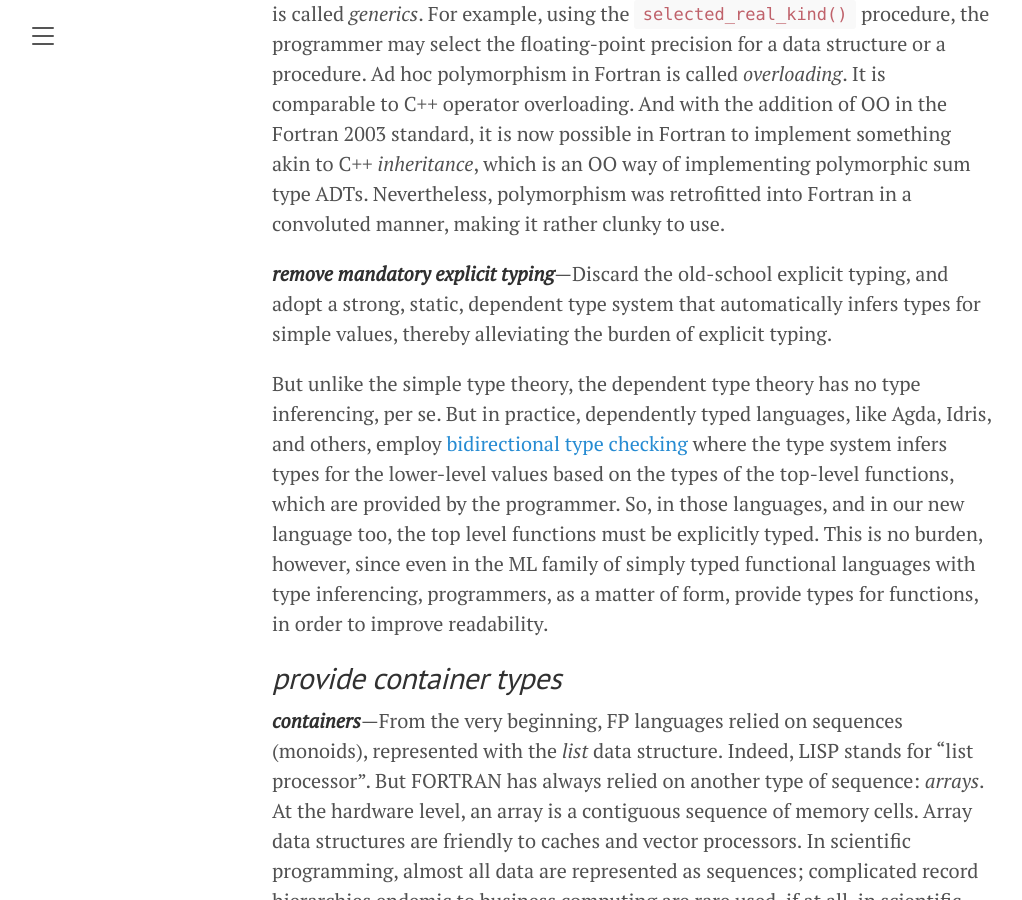
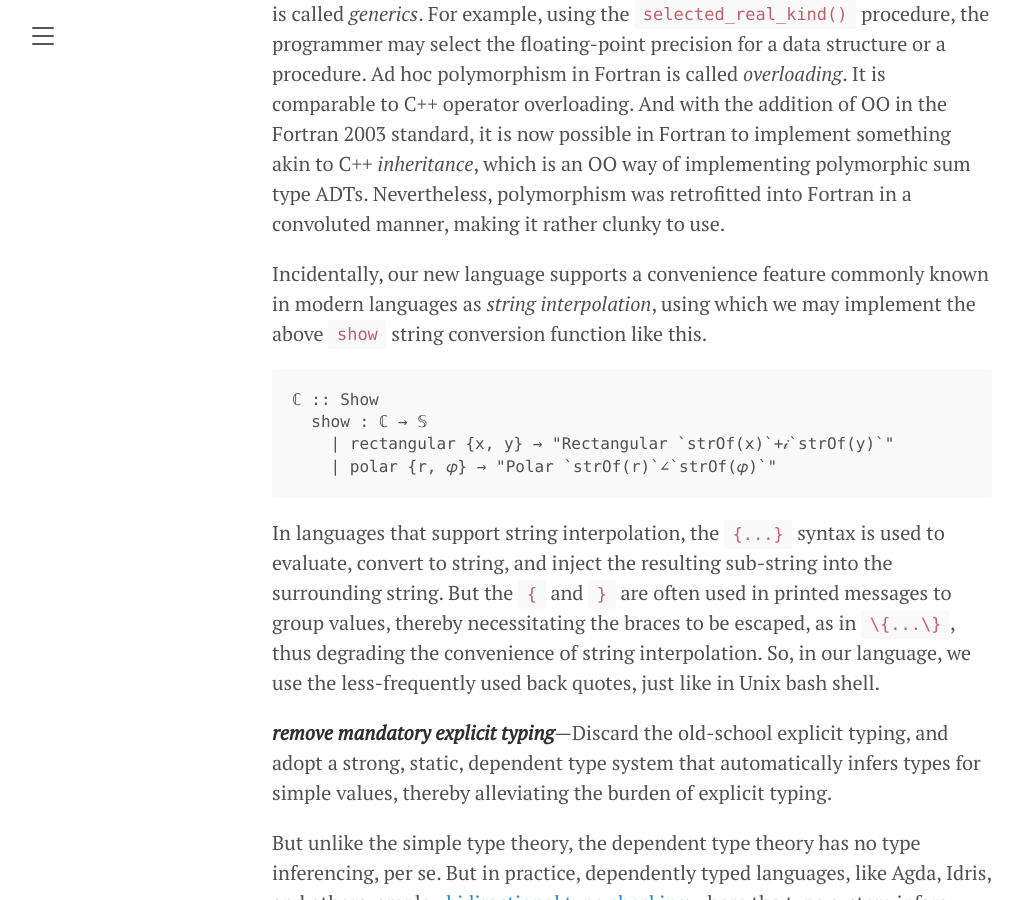
Before and after one commit to amenzwa/amenzwa.github.io, a Jekyll site: the page built from stem/PL/FortranModernisation.md, in a window 1280 px wide and 900 px high, scrolled down 46615 px. Shown: the whole window, without its empty margins (8-1030 px from the left). Built offline with Jekyll 4.4.1, drawn with Linux system fonts in a browser that asks for light colours; our own code applies the rules of GitHub Pages for plain Markdown files; formulas are drawn with MathJax 3.

Commit message:
add string interpolation

````diff
--- a/stem/PL/FortranModernisation.md
+++ b/stem/PL/FortranModernisation.md
@@ -725,6 +725,17 @@ log! : ℂ → IO Unit
 
 Note that Fortran supports polymorphism. Parametric polymorphism in Fortran is called *generics*. For example, using the `selected_real_kind()` procedure, the programmer may select the floating-point precision for a data structure or a procedure. Ad hoc polymorphism in Fortran is called *overloading*. It is comparable to C++ operator overloading. And with the addition of OO in the Fortran 2003 standard, it is now possible in Fortran to implement something akin to C++ *inheritance*, which is an OO way of implementing polymorphic sum type ADTs. Nevertheless, polymorphism was retrofitted into Fortran in a convoluted manner, making it rather clunky to use.
 
+Incidentally, our new language supports a convenience feature commonly known in modern languages as *string interpolation*, using which we may implement the above `show` string conversion function like this.
+
+```
+ℂ :: Show
+  show : ℂ → 𝕊
+    | rectangular {x, y} → "Rectangular `strOf(x)`+𝒾`strOf(y)`"
+    | polar {r, 𝜑} → "Polar `strOf(r)`∠`strOf(𝜑)`"
+```
+
+In languages that support string interpolation, the `{...}` syntax is used to evaluate, convert to string, and inject the resulting sub-string into the surrounding string. But the `{` and `}` are often used in printed messages to group values, thereby necessitating the braces to be escaped, as in `\{...\}`, thus degrading the convenience of string interpolation. So, in our language, we use the less-frequently used back quotes, just like in Unix bash shell.
+
 ***remove mandatory explicit typing***—Discard the old-school explicit typing, and adopt a strong, static, dependent type system that automatically infers types for simple values, thereby alleviating the burden of explicit typing.
 
 But unlike the simple type theory, the dependent type theory has no type inferencing, per se. But in practice, dependently typed languages, like Agda, Idris, and others, employ [bidirectional type checking](https://plfa.github.io/Inference/) where the type system infers types for the lower-level values based on the types of the top-level functions, which are provided by the programmer. So, in those languages, and in our new language too, the top level functions must be explicitly typed. This is no burden, however, since even in the ML family of simply typed functional languages with type inferencing, programmers, as a matter of form, provide types for functions, in order to improve readability.
````
